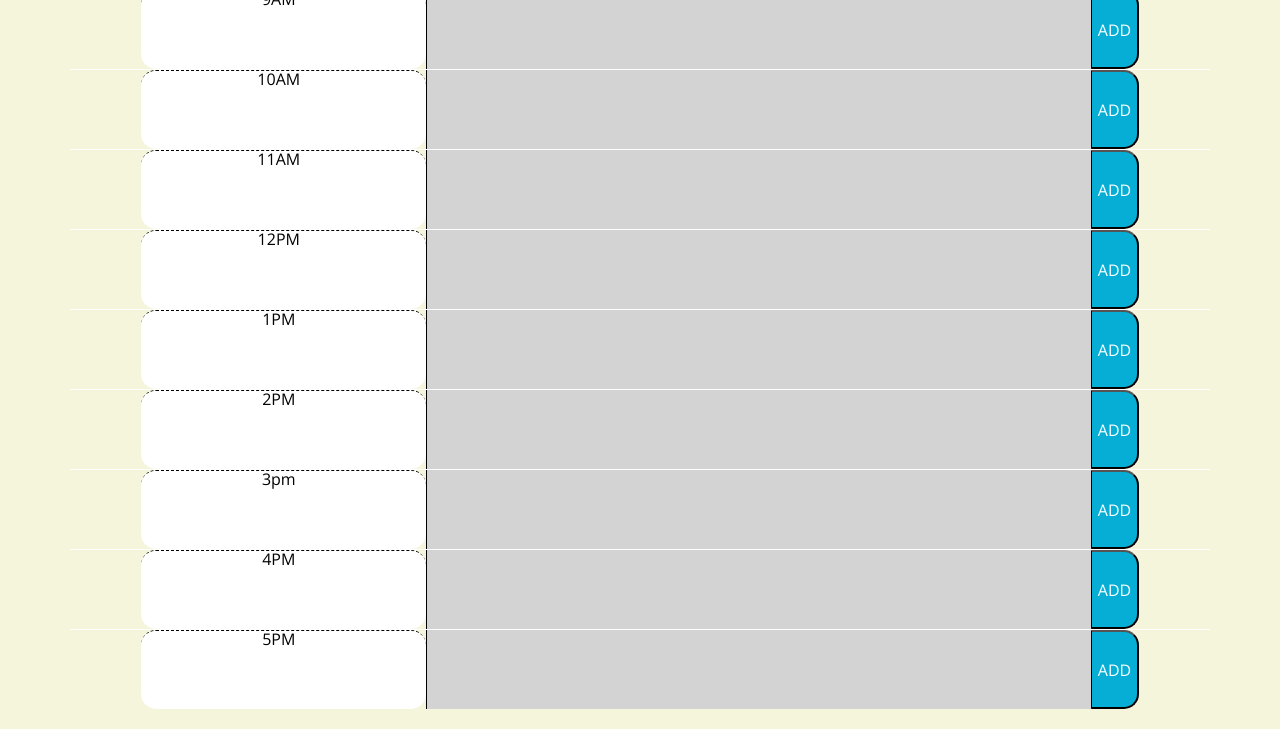
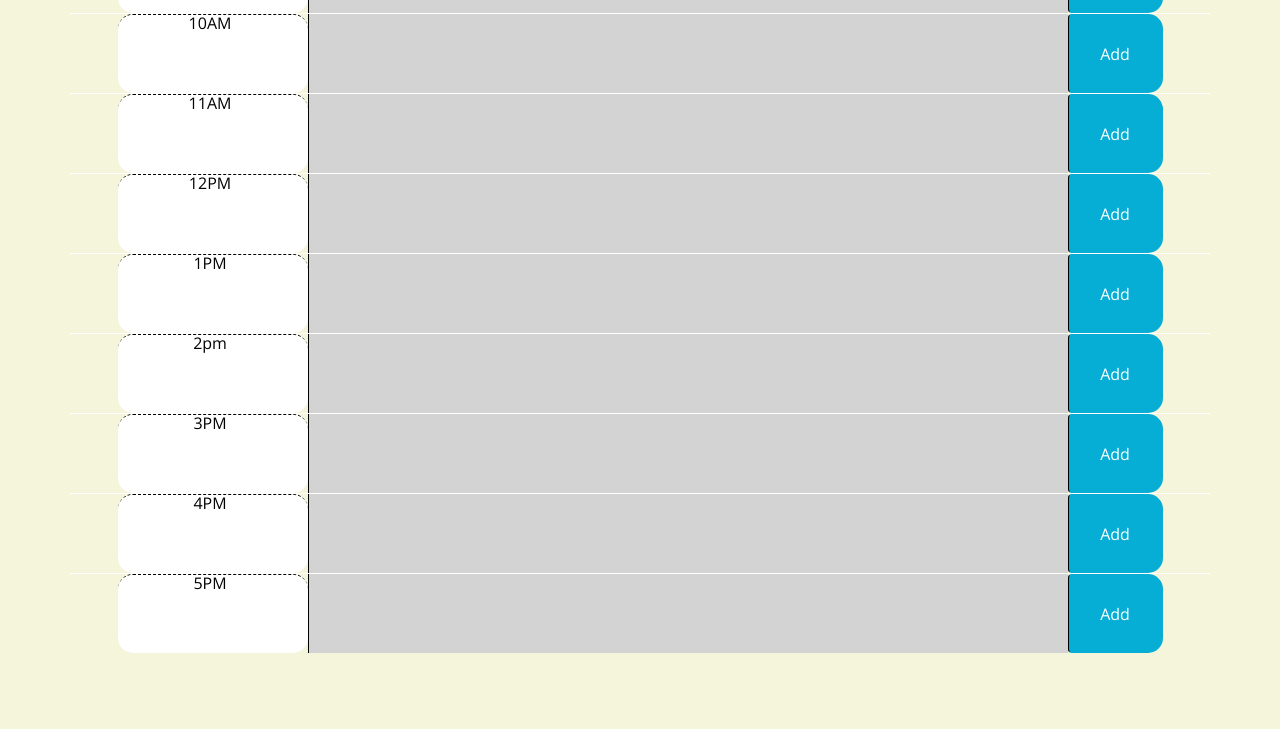
Before and after one commit to ghimirear/homework-5, a plain HTML site: page index.html in a window 1280 px wide. Shown: the part 403-1132 px from the top of the page. After the commit the page ends 1076 px from the top, so only its background shows below. Drawn offline with nearby package versions, Linux system fonts and the light colour scheme.

Commit message:
creating blocks with js and adding function to saveBtn and readme file changs

```diff
--- a/index.html
+++ b/index.html
@@ -30,65 +30,10 @@
       <p id="currentDay" class="lead"></p>
     </header>
     <div id = "container" class="container">
-     <h1> What do you want to accomplish?</h1>
-     <div class="row">
-       <span class=" hour time-block col-3">9AM </span>
-       <textarea class ="textarea col-7"  id = "9" type="text"></textarea>
-       <button class = "saveBtn">ADD</button>
-
-     </div>
-     <div class="row">
-       <span class="hour time-block col-3">10AM </span>
-       <textarea class ="textarea col-7"  id = "10" type="text"></textarea>
-       <button class = "saveBtn">ADD</button>
-
-     </div>
-     <div class="row">
-       <span class="hour time-block col-3">11AM </span>
-       <textarea class ="textarea col-7"  id = "11" type="text"></textarea>
-       <button class = "saveBtn">ADD</button>
-
-     </div>
-     <div class="row">
-       <span class="hour time-block col-3">12PM </span>
-       <textarea class ="textarea col-7"  id = "12" type="text"></textarea>
-       <button class = "saveBtn">ADD</button>
-
-     </div>
-     <div class="row">
-       <span class="hour time-block col-3">1PM </span>
-       <textarea class ="textarea col-7"  id = "13" type="text"></textarea>
-       <button class = "saveBtn">ADD</button>
-
-     </div>
-     <div class="row">
-       <span class="hour time-block col-3">2PM </span>
-       <textarea class ="textarea col-7"  id = "14" type="text"></textarea>
-       <button class = "saveBtn">ADD</button>
-
-     </div>
-     <div class="row">
-       <span class="hour time-block col-3">3pm </span>
-       <textarea class ="textarea col-7"  id = "15" type="text"></textarea>
-       <button class = "saveBtn">ADD</button>
-
-     </div>
-     <div class="row">
-       <span class="hour time-block col-3">4PM </span>
-       <textarea class ="textarea col-7"  id = "16" type="text"></textarea>
-       <button class = "saveBtn">ADD</button>
-
-     </div>
-     <div class="row">
-       <span class="hour time-block col-3">5PM </span>
-       <textarea class ="textarea col-7"  id = "17" type="text"></textarea>
-       <button class = "saveBtn">ADD</button>
-
-     </div>
 
     </div>
 
-    <script src="https://cdnjs.cloudflare.com/ajax/libs/jquery/3.2.1/jquery.min.js"></script>
+    <script src="https://cdnjs.cloudflare.com/ajax/libs/jquery/3.5.1/jquery.min.js"></script>
     <script src="https://cdnjs.cloudflare.com/ajax/libs/moment.js/2.24.0/moment.min.js"></script>
 
   </body>
--- a/script.js
+++ b/script.js
@@ -2,61 +2,128 @@ console.log("is app connecting?")
  //printing date.
  const m = moment();
  //hour variable to store the current hour and to check the present past or future class.
- var hour = moment().hours();
  document.getElementById('currentDay').innerHTML = m.format("dddd MMM Do h:mm");
+//to accomplish object to hold data to construct html element, with identity, hour and toaccomplishtext.
+var toaccomplish = [
+    {
+        identity: 9,
+        hour: "9AM",
+        toaccomplishtext: "",
+    },
+    {
+        identity: 10,
+        hour: "10AM",
+        toaccomplishtext: "",
+    },
+    {
+        identity: 11,
+        hour: "11AM",
+        toaccomplishtext: "",
+    },
+    {
+        identity: 12,
+        hour: "12PM",
+        toaccomplishtext: "",
+    },
+    {
+        identity: 13,
+        hour: "1PM",
+        toaccomplishtext: "",
+    },
+    {
+        identity: 14,
+        hour: "2pm",
+        toaccomplishtext: "",
+    },
+    {
+        identity: 15,
+        hour: "3PM",
+        toaccomplishtext: "",
+    },
+    {
+        identity: 16,
+        hour: "4PM",
+        toaccomplishtext: "",
+    },
+    {
+        identity: 17,
+        hour: "5PM",
+        toaccomplishtext: "",
+    }
+];
 
-pporf();
-function pporf(){
-    $('textarea').each (function(){
-        //grabbing the value of id
-        var textareaValue = $(this).attr('id');
-        var textareahour = parseInt(textareaValue);
-        if (textareahour === hour) {
-            $(this).addClass('present');
+//renderToAccomplish();
+function renderToAccomplish(){
+    //for loop to over toaccomplish array
+    for (var index = 0; index < toaccomplish.length; index++) {
+        //sapn to store all the three element hourblock textarea and button
+        var span = $('<section>');
+        span.addClass('row');
+        span.attr('data-value', toaccomplish[index].identity);
+        $('.container').append(span)
+        //creating hour block, adding class and value
+        var hourblock = $('<div>');
+        hourblock.text(toaccomplish[index].hour);
+        hourblock.addClass('col-2 hour time-block');
+        //creating text area giving attribute  and adding classs
+        var textblock = $('<textarea>');
+        textblock.text(toaccomplish[index].toaccomplishtext);
+        textblock.attr("data-value", toaccomplish[index].identity);
+        textblock.addClass('col-8 textarea');
+        //creating button and adding class and value
+        var button = $('<button>');
+        button.addClass('saveBtn col-1 btn');
+        button.attr('data-value', toaccomplish[index].identity);
+        button.val(index)
+        button.text('Add');
+        //appending three item to span.
+        span.append(hourblock, textblock,button);
+        $('.container').append(span);
+    //getting current hour from momrntjs
+    var hour = moment().hours();
+    console.log(hour);
+    //getting data-value attribute as a hourvalue to compare with hour
+    var hourvalue = $(span).attr('data-value');
+    console.log(hourvalue);
+    if(parseInt(hour) === parseInt(hourvalue)){
+        //on the basis of greater equal or smaller seeting the claa of textarea
+        textblock.addClass('present');
+    }
+    else if(parseInt(hour) > parseInt(hourvalue)){
+        textblock.addClass('past');
+    }
+    else{
+        textblock.addClass('future');
+    }
 
-        }
-        else if(textareahour<hour){
-            $(this).addClass('past');
-        }
-        else{
-            $(this).addClass('future');
-        }
+    }
+}
+//
+function init(){
+    storedtoaccomplish = JSON.parse(localStorage.getItem('toaccomplish'))
+    console.log(storetoaccomplish);
+    if (storedtoaccomplish !== null) {
+        toaccomplish = storedtoaccomplish;
+    }
+}
+//
+function storetoaccomplish(){
+    localStorage.setItem('toaccomplish', JSON.stringify(toaccomplish));
+}
+//function to get stored item and passing value to the toaccomplish array.
 
-    })
-    gettoaccomplish();
-}
- var toaccomplishstore = [];
-
- function setitem (){
-    localStorage.setItem('toaccomplishtext', JSON.stringify(toaccomplishstore));
- }
-$('.saveBtn').on('click', function () {
-    var toaccomplishtext = $(this).siblings('.textarea').val();
-var toaccomplishid = $(this).siblings('.textarea').attr('id');
-console.log(toaccomplishid)
-console.log(toaccomplishtext);
-var storage = {
-    text : toaccomplishtext,
-    id :toaccomplishid,
-}
-toaccomplishstore.push(storage);
-setitem();
-
-
+//assigning click function to saveBtn and to store values.
+$('.container').on('click','.saveBtn', function(event){
+    event.preventDefault();
+    //targeting the each element
+     target = $(event.target);
+    console.log(target);
+   var  textvalue = target.prev().val();
+    console.log(textvalue);
+    var targetvalue = $(event.target).val();
+    console.log(targetvalue);
+    toaccomplish[targetvalue].toaccomplishtext = textvalue;
+    storetoaccomplish();
 });
-function gettoaccomplish(){
-    $('.textarea').each(function(){
-        var storedid = $(this).attr('id');
-      var toaccomplishtext= JSON.parse(localStorage.getItem('toacconpmishtext'));
-      console.log(toaccomplishtext);
-      //var text= toaccomplishtext.text;
-     // $(this).siblings('.textarea').val(text);
-
-        //$(this).siblings('.textarea').val()= storedvalue.text + storedvalue.id;
-        //$(this).siblings('textarea').attr
-       // console.log(storedvalue);
-
-        console.log(storedid);
-    });
-
-}
+init();
+renderToAccomplish();
```
Also changed, not shown: import.js (deleted, +0 -156 lines), images/hm-5.JPG (added), 1 other file.
